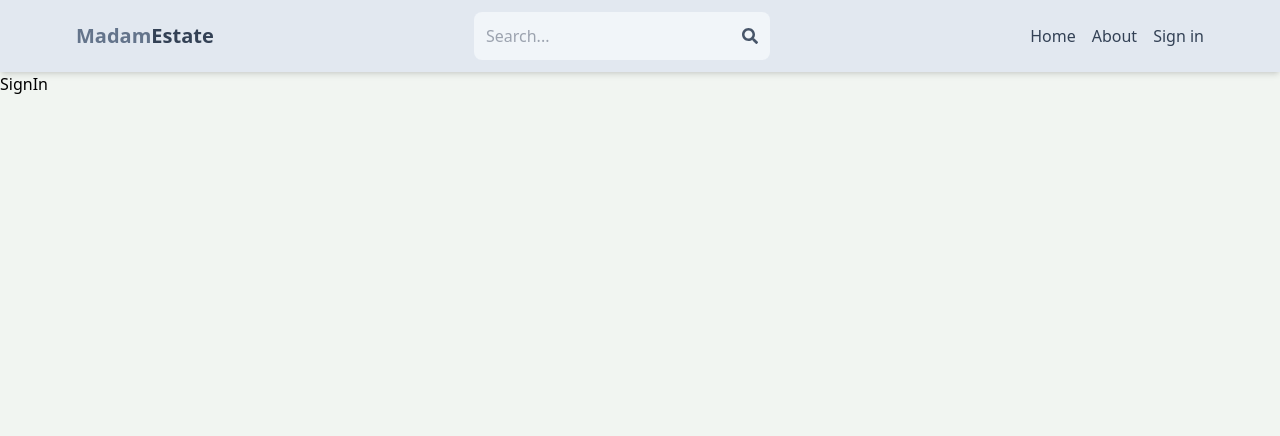
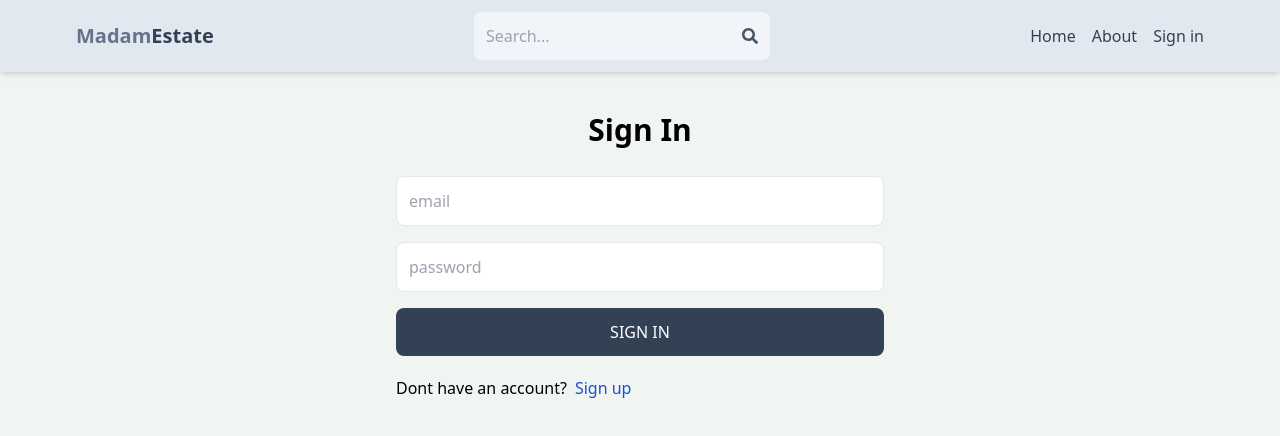
Before and after one commit to sorinupwork/madam-estate, a React (Vite) app in the folder client/: page /sign-in in a window 1280 px wide. Shown: the top 436 px of the page. Built offline with nearby package versions, Linux system fonts and the light colour scheme.

Commit message:
complete sign in page functionallity

```diff
--- a/client/src/pages/SignIn.jsx
+++ b/client/src/pages/SignIn.jsx
@@ -1,3 +1,78 @@
+import { useState } from 'react';
+import { Link, useNavigate } from 'react-router-dom';
+
 export default function SignIn() {
-  return <div>SignIn</div>;
+  const [formData, setFormData] = useState({});
+  const [error, setError] = useState(null);
+  const [loading, setLoading] = useState(false);
+
+  const navigate = useNavigate();
+
+  const handleChange = (e) => {
+    setFormData({
+      ...formData,
+      [e.target.id]: e.target.value,
+    });
+  };
+
+  const handleSubmit = async (e) => {
+    e.preventDefault();
+    try {
+      setLoading(true);
+      const fetchResponse = await fetch('/api/auth/signin', {
+        method: 'POST',
+        headers: {
+          'Content-Type': 'application/json',
+        },
+        body: JSON.stringify(formData),
+      });
+      const data = await fetchResponse.json();
+      if (data.success === false) {
+        setError(data.message);
+        setLoading(false);
+        return;
+      }
+      setLoading(false);
+      setError(null);
+      navigate('/');
+    } catch (error) {
+      setLoading(false);
+      setError(error.message);
+    }
+  };
+
+  return (
+    <div className="p-3 max-w-lg mx-auto">
+      <h1 className="text-3xl text-center font-semibold my-7">Sign In</h1>
+      <form onSubmit={handleSubmit} className="flex flex-col gap-4">
+        <input
+          type="email"
+          placeholder="email"
+          className="border p-3 rounded-lg"
+          onChange={handleChange}
+          id="email"
+        />
+        <input
+          type="password"
+          placeholder="password"
+          className="border p-3 rounded-lg"
+          onChange={handleChange}
+          id="password"
+        />
+        <button
+          disabled={loading}
+          className="bg-slate-700 text-white p-3 rounded-lg uppercase hover:opacity-95 disabled:opacity-80"
+        >
+          {loading ? 'loading...' : 'Sign in'}
+        </button>
+      </form>
+      <div className="flex gap-2 mt-5">
+        <p>Dont have an account?</p>
+        <Link to={'/sign-up'}>
+          <span className="text-blue-700">Sign up</span>
+        </Link>
+      </div>
+      {error && <p className="text-red-500">{error}</p>}
+    </div>
+  );
 }
```
